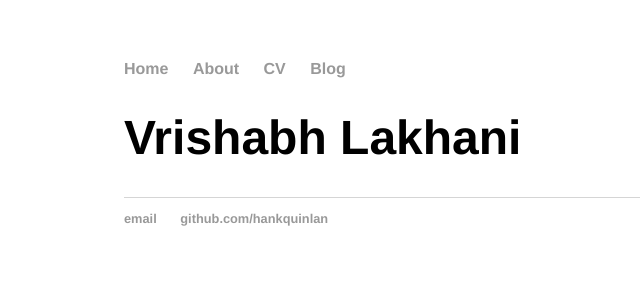
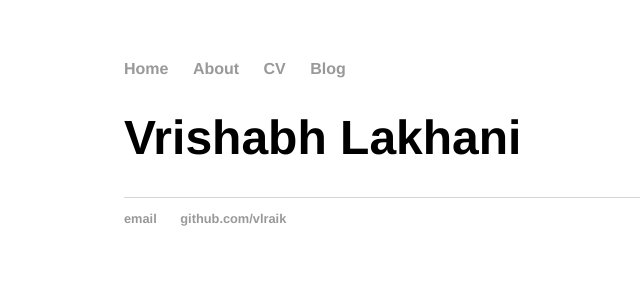
Before and after one commit to vlraik/vlraik.github.io, a Jekyll site: the page built from index.html, in a window 1280 px wide. Shown: the top 300 px of the page, without its empty margins (68-708 px from the left). Built offline with Jekyll 4.4.1, drawn with Linux system fonts in a browser that asks for light colours.

Commit message:
Update default.html

```diff
--- a/_layouts/default.html
+++ b/_layouts/default.html
@@ -22,7 +22,7 @@
 			<footer>
 	    		<ul>
 	        		<li><a href="mailto:val3917@rit.edu">email</a></li>
-	        		<li><a href="https://github.com/vlraik">github.com/hankquinlan</a></li>
+	        		<li><a href="https://github.com/vlraik">github.com/vlraik</a></li>
 				</ul>
 			</footer>
 		</body>
```
